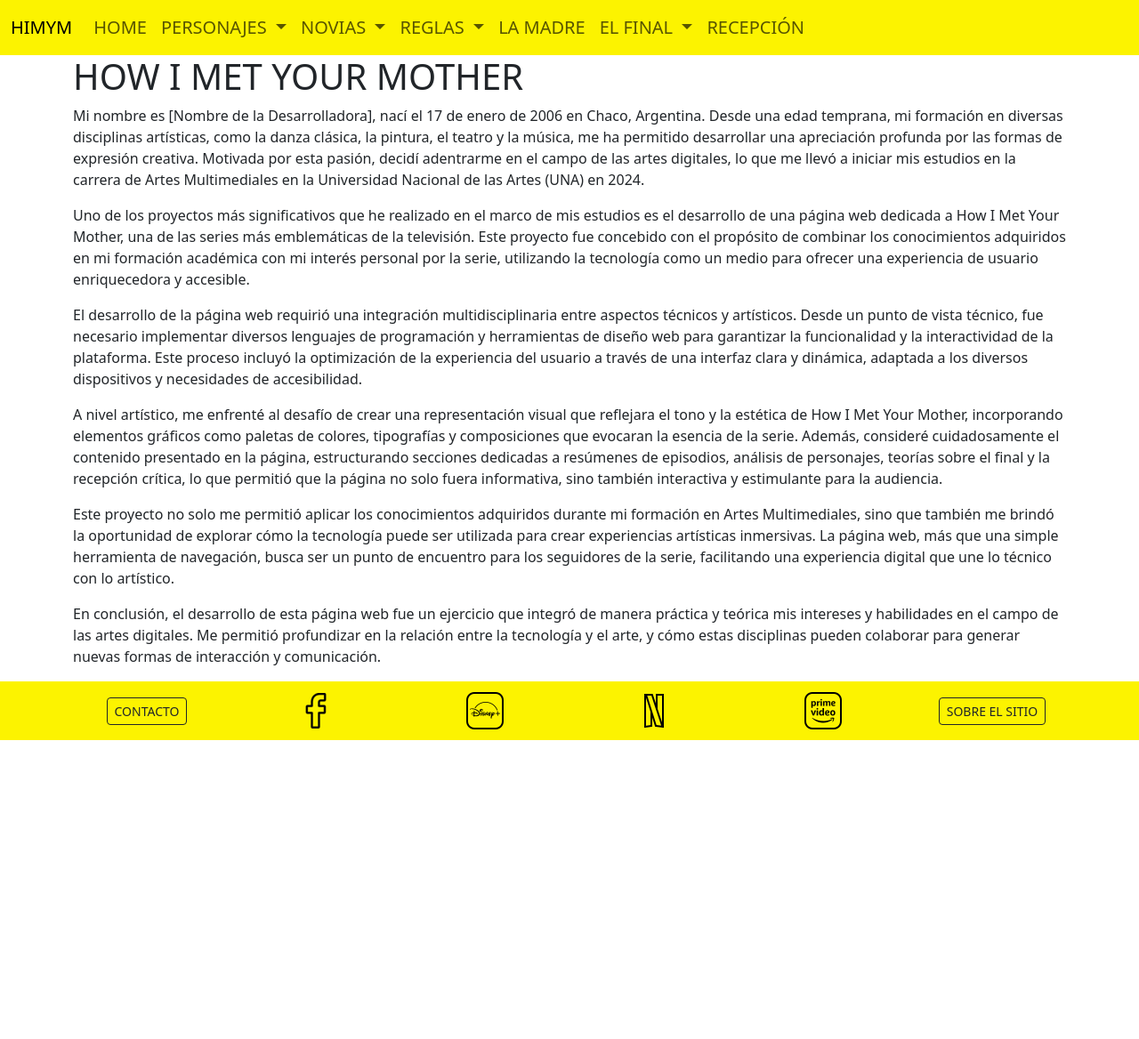
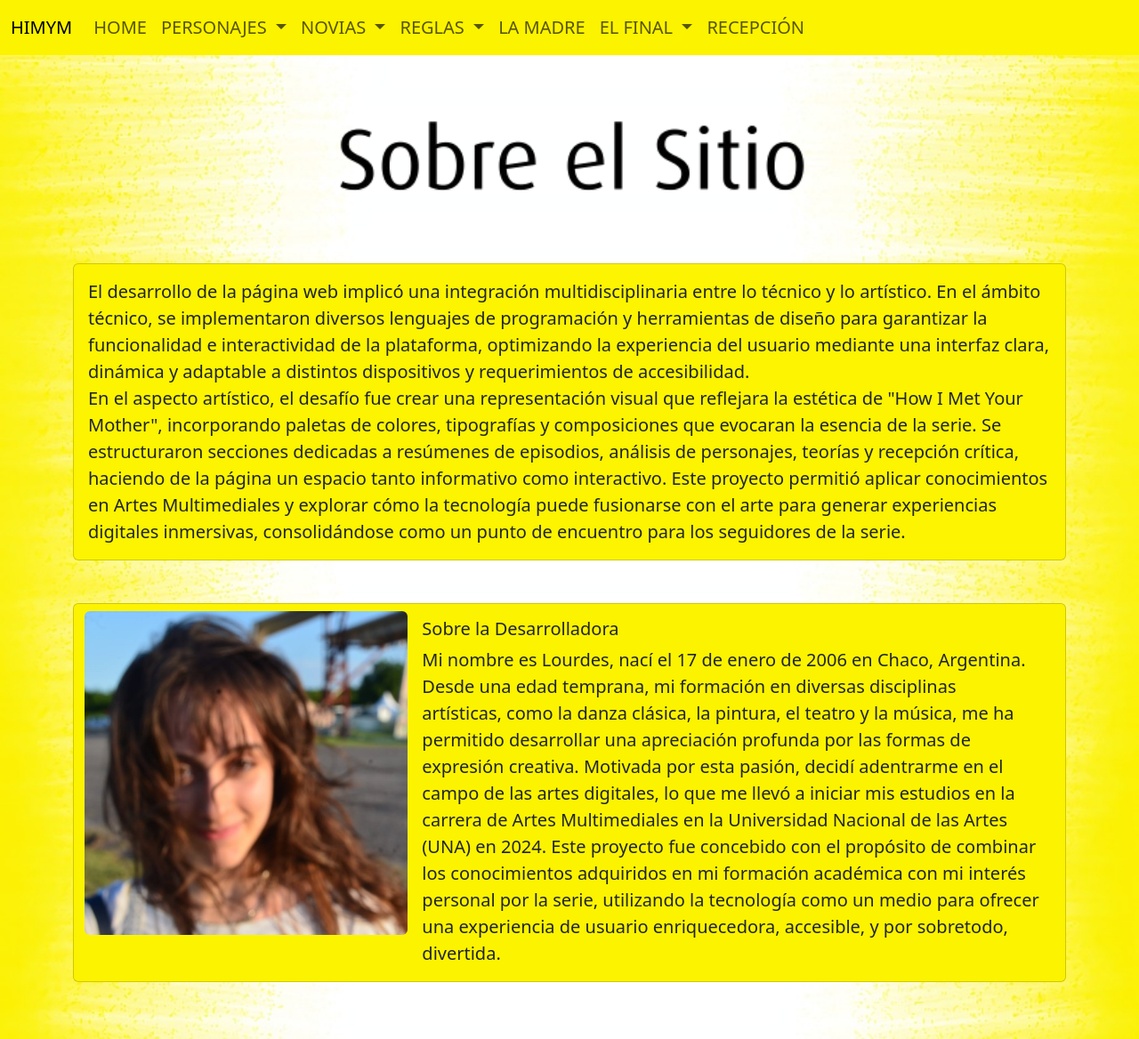
Before and after one commit to beklour/final-info, a plain HTML site: page desarrolladora.html in a window 1280 px wide. Shown: the top 1168 px of the page at 89% size. Before the commit the page ends 832 px from the top, so only its background shows below. Drawn offline with nearby package versions, Linux system fonts and the light colour scheme.

Commit message:
sobre el sitio

```diff
--- a/desarrolladora.html
+++ b/desarrolladora.html
@@ -12,7 +12,8 @@
     <link rel="stylesheet" href="css/estilos.css" />
     <title>DESARROLLADORA</title>
   </head>
-  <body>
+  <body class="containerimg fs-5">
+    <header>
     <nav class="navbar navbar-expand-lg navbar-light text-dark bg-custom fs-5">
       <div class="container-fluid">
         <a class="navbar-brand" href="#">HIMYM</a>
@@ -73,70 +74,66 @@
         </div>
       </div>
     </nav>
-    <main class="container">
-      <h1>HOW I MET YOUR MOTHER</h1>
+    <!-- Titulo -->
+    <div class="container d-flex justify-content-center mt-5 text-center">
+      <img src="img/sitio.png" class="d-block w-50" alt="reglas" />
+    </div>
 
-      <p>
-        Mi nombre es [Nombre de la Desarrolladora], nací el 17 de enero de 2006
+    <!-- Titulo -->
+  </header>
+  <main class="container d-flex justify-content-center mt-7 mb-5">
+    <div class="container mt-5">
+      <div>
+
+        <div class="row">
+
+          <div class="card card-body bg-custom2 p-3 mt-3 mb-5 w-100 mx-auto">
+            <p class="card-text">
+              El desarrollo de la página web implicó una integración multidisciplinaria entre lo técnico y lo artístico. En el ámbito técnico, se implementaron diversos lenguajes de programación y herramientas de diseño para garantizar la funcionalidad e interactividad de la plataforma, optimizando la experiencia del usuario mediante una interfaz clara, dinámica y adaptable a distintos dispositivos y requerimientos de accesibilidad.<br>
+
+En el aspecto artístico, el desafío fue crear una representación visual que reflejara la estética de "How I Met Your Mother", incorporando paletas de colores, tipografías y composiciones que evocaran la esencia de la serie. Se estructuraron secciones dedicadas a resúmenes de episodios, análisis de personajes, teorías y recepción crítica, haciendo de la página un espacio tanto informativo como interactivo. Este proyecto permitió aplicar conocimientos en Artes Multimediales y explorar cómo la tecnología puede fusionarse con el arte para generar experiencias digitales inmersivas, consolidándose como un punto de encuentro para los seguidores de la serie.
+            </p>
+          </div>
+
+          <!-- ultima parte -->
+          <div class="card mb-3 bg-custom">
+            <div class="row g-0">
+              <div class="col-md-4">
+                <img
+                  src="img/desarrolladora.jpg"
+                  class="img-fluid rounded m-2 ms-0"
+                  alt="ted"
+                />
+              </div>
+              <div class="col-md-8">
+                <div class="card-body">
+                  <h5 class="card-title">
+                    Sobre la Desarrolladora
+                  </h5>
+                  <p class="card-text">
+                    Mi nombre es Lourdes, nací el 17 de enero de 2006
                     en Chaco, Argentina. Desde una edad temprana, mi formación en diversas
                     disciplinas artísticas, como la danza clásica, la pintura, el teatro y
                     la música, me ha permitido desarrollar una apreciación profunda por las
                     formas de expresión creativa. Motivada por esta pasión, decidí
                     adentrarme en el campo de las artes digitales, lo que me llevó a iniciar
                     mis estudios en la carrera de Artes Multimediales en la Universidad
-        Nacional de las Artes (UNA) en 2024.
-      </p>
-
-      <p>
-        Uno de los proyectos más significativos que he realizado en el marco de
-        mis estudios es el desarrollo de una página web dedicada a How I Met
-        Your Mother, una de las series más emblemáticas de la televisión. Este
+                    Nacional de las Artes (UNA) en 2024. Este
                     proyecto fue concebido con el propósito de combinar los conocimientos
                     adquiridos en mi formación académica con mi interés personal por la
                     serie, utilizando la tecnología como un medio para ofrecer una
-        experiencia de usuario enriquecedora y accesible.
+                    experiencia de usuario enriquecedora, accesible, y por sobretodo, divertida.
                   </p>
+                </div>
+              </div>
+            </div>
+          </div>
+          <!-- FIN ultima PARTE -->
 
-      <p>
-        El desarrollo de la página web requirió una integración
-        multidisciplinaria entre aspectos técnicos y artísticos. Desde un punto
-        de vista técnico, fue necesario implementar diversos lenguajes de
-        programación y herramientas de diseño web para garantizar la
-        funcionalidad y la interactividad de la plataforma. Este proceso incluyó
-        la optimización de la experiencia del usuario a través de una interfaz
-        clara y dinámica, adaptada a los diversos dispositivos y necesidades de
-        accesibilidad.
-      </p>
 
-      <p>
-        A nivel artístico, me enfrenté al desafío de crear una representación
-        visual que reflejara el tono y la estética de How I Met Your Mother,
-        incorporando elementos gráficos como paletas de colores, tipografías y
-        composiciones que evocaran la esencia de la serie. Además, consideré
-        cuidadosamente el contenido presentado en la página, estructurando
-        secciones dedicadas a resúmenes de episodios, análisis de personajes,
-        teorías sobre el final y la recepción crítica, lo que permitió que la
-        página no solo fuera informativa, sino también interactiva y estimulante
-        para la audiencia.
-      </p>
-
-      <p>
-        Este proyecto no solo me permitió aplicar los conocimientos adquiridos
-        durante mi formación en Artes Multimediales, sino que también me brindó
-        la oportunidad de explorar cómo la tecnología puede ser utilizada para
-        crear experiencias artísticas inmersivas. La página web, más que una
-        simple herramienta de navegación, busca ser un punto de encuentro para
-        los seguidores de la serie, facilitando una experiencia digital que une
-        lo técnico con lo artístico.
-      </p>
-
-      <p>
-        En conclusión, el desarrollo de esta página web fue un ejercicio que
-        integró de manera práctica y teórica mis intereses y habilidades en el
-        campo de las artes digitales. Me permitió profundizar en la relación
-        entre la tecnología y el arte, y cómo estas disciplinas pueden colaborar
-        para generar nuevas formas de interacción y comunicación.
-      </p>
+  </div>
+</div>
+     </div>
     </main>
     <footer class="container-fluid bg-custom">
       <section class="container text-center pt-2 pb-2">
```
Also changed, not shown: img/desarrolladora.jpg (added), img/sitio.png (added). Lines whose indentation alone changed are shown as unchanged.
